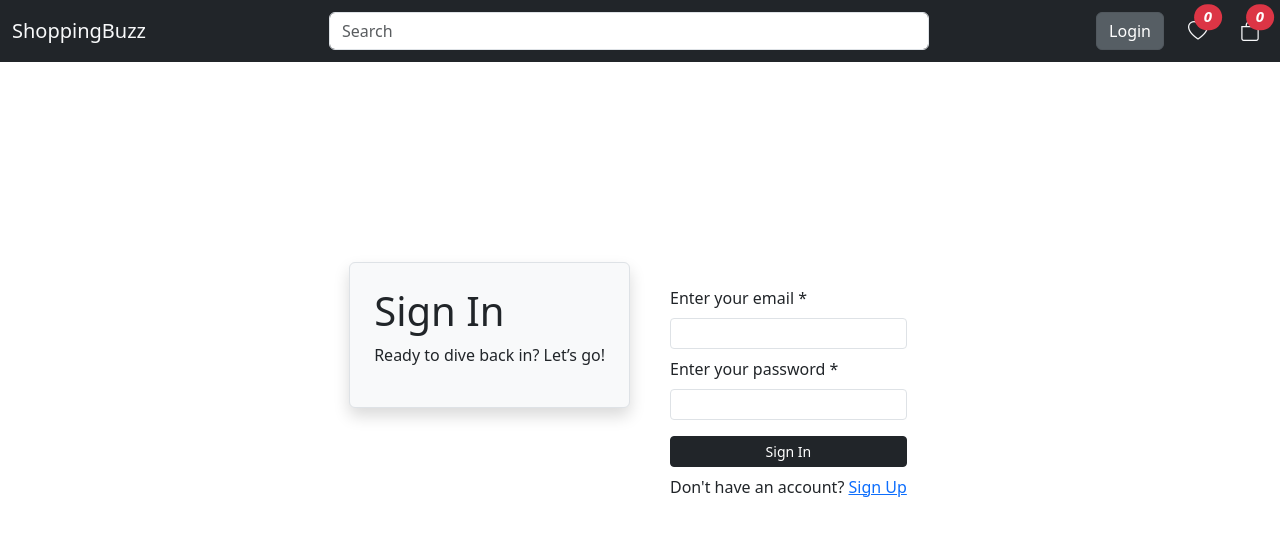
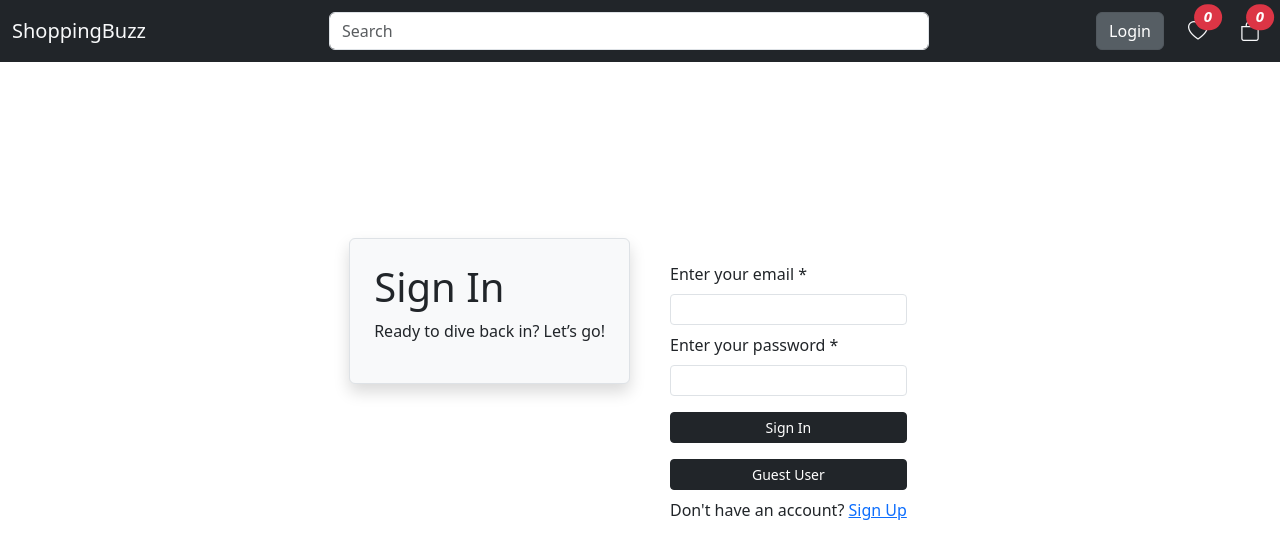
Before and after one commit to aniketnimkar/Major_Project_one_FrontEnd, a React (Vite) app: page /login in a window 1280 px wide. Shown: the top 558 px of the page. Built offline with nearby package versions, Linux system fonts and the light colour scheme.

Commit message:
guest user feature

```diff
--- a/src/pages/Login.jsx
+++ b/src/pages/Login.jsx
@@ -28,11 +28,19 @@ const Login = () => {
 
   const loginHandler = (e) => {
     e.preventDefault();
-    dispatch(generateToken(userDetails));
-    setUserDetails({
-      password: "",
-      email: "",
-    });
+    const userType = e.nativeEvent.submitter.name;
+
+    if (userType === "signInUser") {
+      dispatch(generateToken(userDetails));
+      setUserDetails({
+        password: "",
+        email: "",
+      });
+    } else if (userType === "signInGuest") {
+      const guestUser = { email: "aniket@gmail.com", password: "aniket" };
+      dispatch(generateToken(guestUser));
+      setUserDetails(guestUser);
+    }
   };
 
   const logoutHandler = () => {
@@ -79,7 +87,6 @@ const Login = () => {
                   type="text"
                   onChange={changeHandler}
                   value={userDetails.email}
-                  required
                 />
                 <label className="form-label" htmlFor="password">
                   Enter your password *
@@ -91,12 +98,24 @@ const Login = () => {
                   type="password"
                   onChange={changeHandler}
                   value={userDetails.password}
-                  required
                 />
 
                 <div className="d-grid gap-2 mt-3 mb-2">
-                  <button type="submit" className="btn btn-sm btn-dark">
+                  <button
+                    type="submit"
+                    className="btn btn-sm btn-dark"
+                    name="signInUser"
+                  >
                     Sign In
+                  </button>
+                </div>
+                <div className="d-grid gap-2 mt-3 mb-2">
+                  <button
+                    type="submit"
+                    className="btn btn-sm btn-dark"
+                    name="signInGuest"
+                  >
+                    Guest User
                   </button>
                 </div>
                 <p>
```
